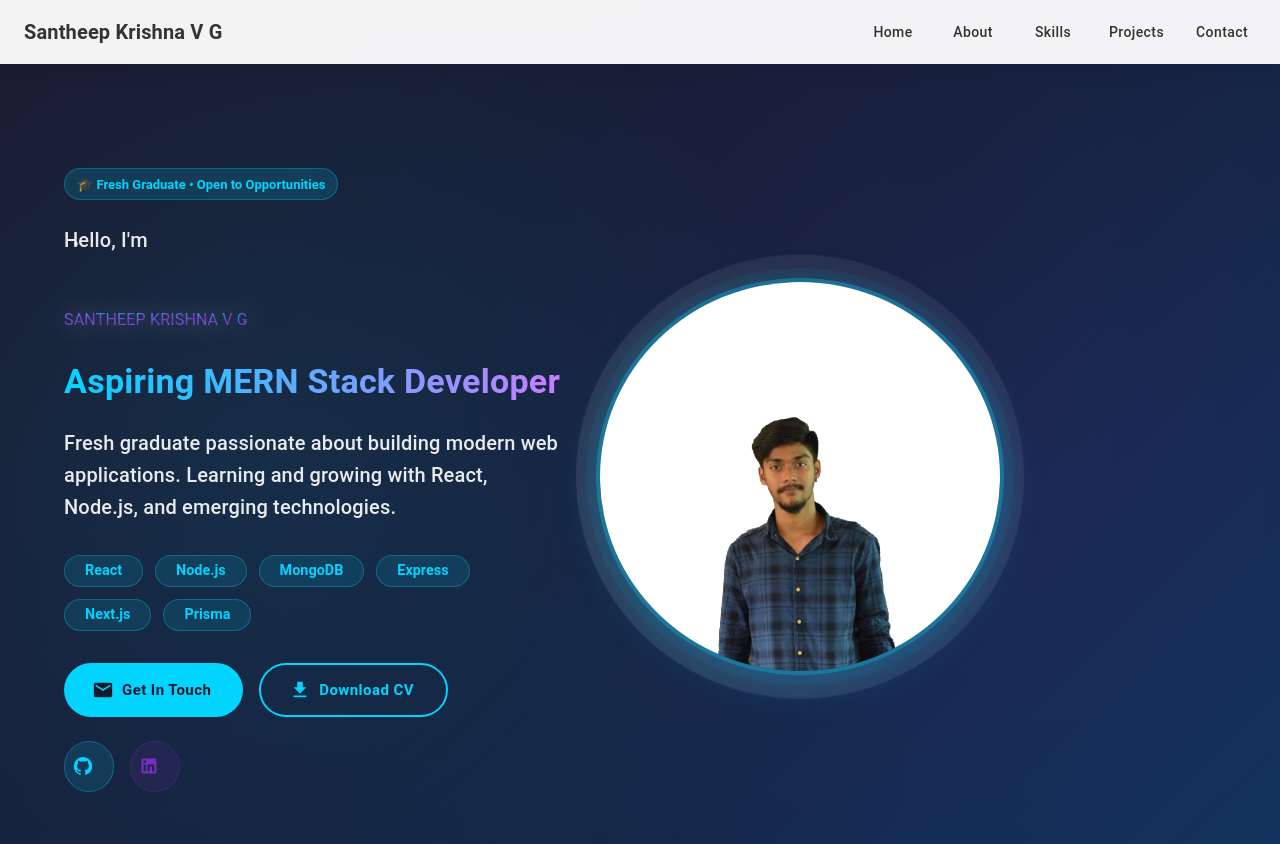
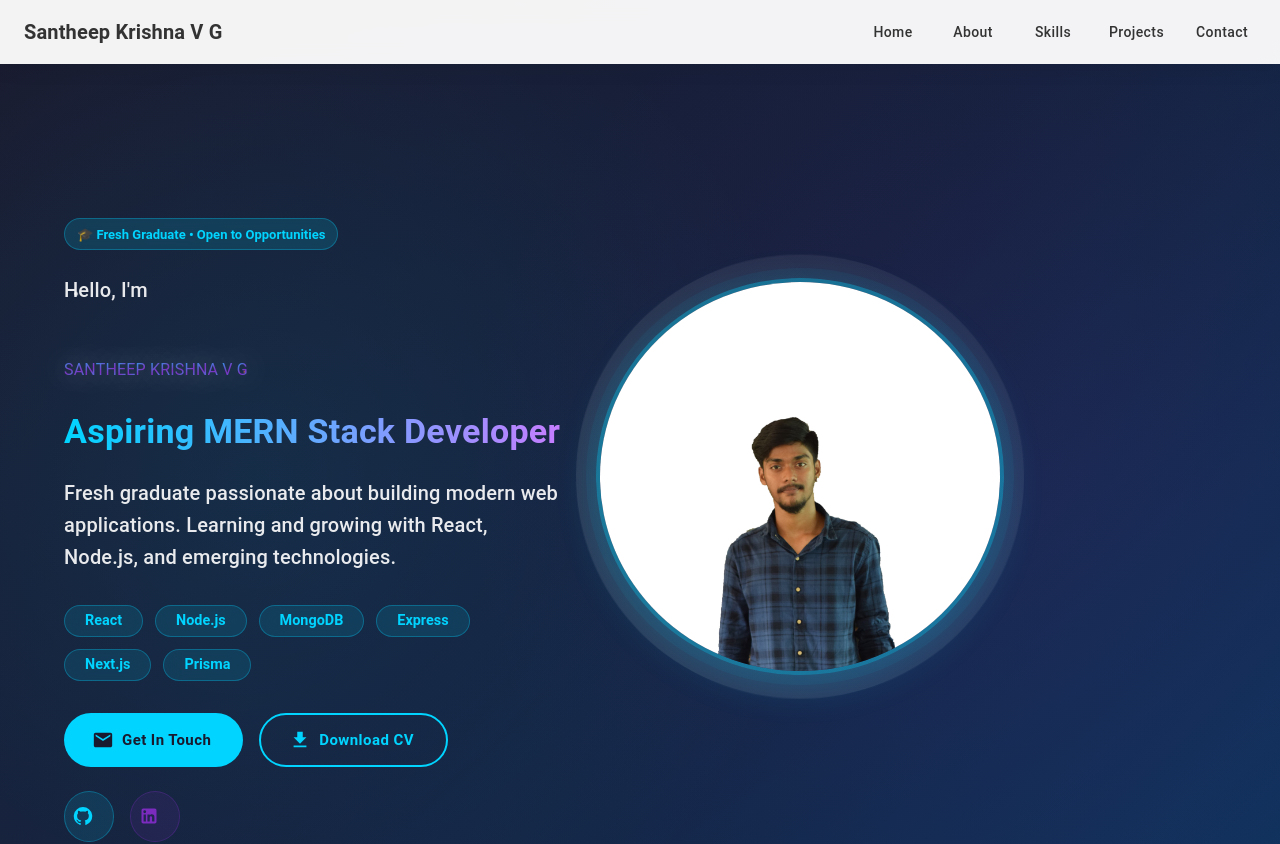
Before and after one commit to santheep7/portfolio, a Next.js app: page / in a window 1280 px wide. Shown: the top 844 px of the page. Built offline with nearby package versions, Linux system fonts and the light colour scheme.

Commit message:
some changes

```diff
--- a/src/components/About.tsx
+++ b/src/components/About.tsx
@@ -49,27 +49,27 @@ const About = () => {
         }
       );
 
-      // Parallax effect for text content
+      // Parallax effect for text content - more visible
       gsap.to(textRef.current, {
-        yPercent: -10,
+        y: -60,
         ease: 'none',
         scrollTrigger: {
           trigger: aboutRef.current,
           start: 'top bottom',
           end: 'bottom top',
-          scrub: true
+          scrub: 1
         }
       });
 
-      // Parallax effect for image
+      // Parallax effect for image - more pronounced
       gsap.to(imageRef.current, {
-        yPercent: -15,
+        y: -80,
         ease: 'none',
         scrollTrigger: {
           trigger: aboutRef.current,
           start: 'top bottom',
           end: 'bottom top',
-          scrub: true
+          scrub: 1
         }
       });
     }
--- a/src/components/Hero.tsx
+++ b/src/components/Hero.tsx
@@ -48,27 +48,27 @@ const Hero = () => {
       }
     );
 
-    // Parallax effect for profile image
+    // Parallax effect for profile image - more pronounced
     gsap.to(imageRef.current, {
-      yPercent: -20,
+      y: -100,
       ease: 'none',
       scrollTrigger: {
         trigger: heroRef.current,
         start: 'top top',
         end: 'bottom top',
-        scrub: true
+        scrub: 1
       }
     });
 
     // Parallax effect for text content
     gsap.to(textRef.current, {
-      yPercent: -10,
+      y: -50,
       ease: 'none',
       scrollTrigger: {
         trigger: heroRef.current,
         start: 'top top',
         end: 'bottom top',
-        scrub: true
+        scrub: 1
       }
     });
 
--- a/src/components/ParallaxElements.tsx
+++ b/src/components/ParallaxElements.tsx
@@ -14,19 +14,38 @@ export default function ParallaxElements() {
 
   useEffect(() => {
     if (typeof window !== 'undefined') {
-      const elements = containerRef.current?.querySelectorAll('.parallax-element');
+      // Parallax for floating shapes - different speeds
+      gsap.to('.parallax-slow', {
+        y: (i, target) => -ScrollTrigger.maxScroll(window) * target.dataset.speed,
+        ease: 'none',
+        scrollTrigger: {
+          start: 0,
+          end: 'max',
+          invalidateOnRefresh: true,
+          scrub: 0
+        }
+      });
 
-      elements?.forEach((element, index) => {
-        gsap.to(element, {
-          yPercent: -50 * (index + 1),
-          ease: 'none',
-          scrollTrigger: {
-            trigger: element,
-            start: 'top bottom',
-            end: 'bottom top',
-            scrub: true
-          }
-        });
+      gsap.to('.parallax-medium', {
+        y: (i, target) => -ScrollTrigger.maxScroll(window) * target.dataset.speed,
+        ease: 'none',
+        scrollTrigger: {
+          start: 0,
+          end: 'max',
+          invalidateOnRefresh: true,
+          scrub: 0
+        }
+      });
+
+      gsap.to('.parallax-fast', {
+        y: (i, target) => -ScrollTrigger.maxScroll(window) * target.dataset.speed,
+        ease: 'none',
+        scrollTrigger: {
+          start: 0,
+          end: 'max',
+          invalidateOnRefresh: true,
+          scrub: 0
+        }
       });
     }
   }, []);
@@ -45,119 +64,264 @@ export default function ParallaxElements() {
         overflow: 'hidden'
       }}
     >
-      {/* Floating geometric shapes */}
+      {/* Grid Lines - Slow Parallax */}
       <Box
-        className="parallax-element"
+        className="parallax-slow"
+        data-speed="0.1"
         sx={{
           position: 'absolute',
-          top: '10%',
-          right: '10%',
-          width: '120px',
-          height: '120px',
-          background: 'linear-gradient(45deg, rgba(0, 212, 255, 0.15), rgba(0, 212, 255, 0.05))',
-          borderRadius: '20px',
+          top: '5%',
+          left: '10%',
+          width: '200px',
+          height: '200px',
+          background: `
+            linear-gradient(90deg, rgba(0, 212, 255, 0.1) 1px, transparent 1px),
+            linear-gradient(rgba(0, 212, 255, 0.1) 1px, transparent 1px)
+          `,
+          backgroundSize: '20px 20px',
           transform: 'rotate(45deg)',
-          animation: 'float 6s ease-in-out infinite',
-          backdropFilter: 'blur(10px)',
-          border: '1px solid rgba(0, 212, 255, 0.2)'
+          opacity: 0.3
         }}
       />
 
+      {/* Code Snippet Effect - Medium Parallax */}
       <Box
-        className="parallax-element"
+        className="parallax-medium"
+        data-speed="0.2"
+        sx={{
+          position: 'absolute',
+          top: '15%',
+          right: '15%',
+          width: '180px',
+          padding: '15px',
+          background: 'rgba(0, 212, 255, 0.05)',
+          border: '1px solid rgba(0, 212, 255, 0.2)',
+          borderRadius: '8px',
+          fontFamily: 'monospace',
+          fontSize: '10px',
+          color: '#00d4ff',
+          backdropFilter: 'blur(10px)',
+          '&::before': {
+            content: '"const dev = { \\A  name: \\"Portfolio\\", \\A  tech: [React, Next] \\A}"',
+            whiteSpace: 'pre',
+            opacity: 0.6
+          }
+        }}
+      />
+
+      {/* Hexagon Shape - Fast Parallax */}
+      <Box
+        className="parallax-fast"
+        data-speed="0.3"
+        sx={{
+          position: 'absolute',
+          top: '40%',
+          left: '5%',
+          width: '100px',
+          height: '115px',
+          background: 'linear-gradient(135deg, rgba(123, 44, 191, 0.15), rgba(199, 125, 255, 0.05))',
+          clipPath: 'polygon(50% 0%, 100% 25%, 100% 75%, 50% 100%, 0% 75%, 0% 25%)',
+          border: '1px solid rgba(123, 44, 191, 0.3)',
+          backdropFilter: 'blur(10px)'
+        }}
+      />
+
+      {/* Circuit Pattern - Slow Parallax */}
+      <Box
+        className="parallax-slow"
+        data-speed="0.15"
         sx={{
           position: 'absolute',
           top: '60%',
-          left: '5%',
-          width: '100px',
-          height: '100px',
-          background: 'linear-gradient(45deg, rgba(123, 44, 191, 0.15), rgba(199, 125, 255, 0.05))',
-          borderRadius: '50%',
-          animation: 'float 8s ease-in-out infinite reverse',
-          backdropFilter: 'blur(10px)',
-          border: '1px solid rgba(123, 44, 191, 0.2)'
+          right: '8%',
+          width: '150px',
+          height: '150px',
+          background: `
+            radial-gradient(circle at 20% 20%, rgba(0, 212, 255, 0.2) 2px, transparent 2px),
+            radial-gradient(circle at 80% 80%, rgba(199, 125, 255, 0.2) 2px, transparent 2px),
+            linear-gradient(90deg, rgba(0, 212, 255, 0.1) 1px, transparent 1px),
+            linear-gradient(rgba(199, 125, 255, 0.1) 1px, transparent 1px)
+          `,
+          backgroundSize: '100% 100%, 100% 100%, 30px 30px, 30px 30px',
+          border: '1px solid rgba(0, 212, 255, 0.2)',
+          borderRadius: '10px',
+          backdropFilter: 'blur(5px)'
         }}
       />
 
+      {/* Binary Code Effect - Medium Parallax */}
       <Box
-        className="parallax-element"
+        className="parallax-medium"
+        data-speed="0.25"
         sx={{
           position: 'absolute',
-          top: '30%',
-          left: '80%',
-          width: '80px',
-          height: '80px',
-          background: 'linear-gradient(45deg, rgba(0, 212, 255, 0.12), rgba(123, 44, 191, 0.08))',
-          clipPath: 'polygon(50% 0%, 0% 100%, 100% 100%)',
-          animation: 'float 10s ease-in-out infinite',
+          top: '25%',
+          left: '70%',
+          width: '120px',
+          padding: '10px',
+          background: 'rgba(123, 44, 191, 0.05)',
+          border: '1px solid rgba(123, 44, 191, 0.2)',
+          borderRadius: '6px',
+          fontFamily: 'monospace',
+          fontSize: '8px',
+          color: '#c77dff',
+          lineHeight: 1.4,
           backdropFilter: 'blur(10px)',
-          border: '1px solid rgba(0, 212, 255, 0.15)'
+          '&::before': {
+            content: '"01001000 01101001\\A01010100 01100101\\A01100011 01101000"',
+            whiteSpace: 'pre',
+            opacity: 0.5
+          }
         }}
       />
 
+      {/* Glowing Circle - Fast Parallax */}
       <Box
-        className="parallax-element"
+        className="parallax-fast"
+        data-speed="0.35"
+        sx={{
+          position: 'absolute',
+          top: '70%',
+          left: '20%',
+          width: '120px',
+          height: '120px',
+          background: 'radial-gradient(circle, rgba(0, 212, 255, 0.15) 0%, transparent 70%)',
+          border: '2px solid rgba(0, 212, 255, 0.3)',
+          borderRadius: '50%',
+          backdropFilter: 'blur(8px)',
+          '&::before': {
+            content: '""',
+            position: 'absolute',
+            top: '50%',
+            left: '50%',
+            transform: 'translate(-50%, -50%)',
+            width: '60%',
+            height: '60%',
+            background: 'rgba(0, 212, 255, 0.1)',
+            borderRadius: '50%',
+            border: '1px solid rgba(0, 212, 255, 0.4)'
+          }
+        }}
+      />
+
+      {/* Tech Bracket - Slow Parallax */}
+      <Box
+        className="parallax-slow"
+        data-speed="0.12"
         sx={{
           position: 'absolute',
           top: '80%',
-          right: '20%',
-          width: '140px',
-          height: '140px',
-          background: 'linear-gradient(45deg, rgba(199, 125, 255, 0.12), rgba(123, 44, 191, 0.05))',
-          borderRadius: '30px',
-          transform: 'rotate(30deg)',
-          animation: 'float 7s ease-in-out infinite',
+          right: '25%',
+          width: '80px',
+          height: '80px',
+          border: '2px solid rgba(199, 125, 255, 0.3)',
+          borderRadius: '8px',
+          background: 'rgba(199, 125, 255, 0.05)',
           backdropFilter: 'blur(10px)',
-          border: '1px solid rgba(199, 125, 255, 0.2)'
+          '&::before, &::after': {
+            content: '""',
+            position: 'absolute',
+            width: '20px',
+            height: '20px',
+            border: '2px solid rgba(199, 125, 255, 0.5)'
+          },
+          '&::before': {
+            top: -2,
+            left: -2,
+            borderRight: 'none',
+            borderBottom: 'none'
+          },
+          '&::after': {
+            bottom: -2,
+            right: -2,
+            borderLeft: 'none',
+            borderTop: 'none'
+          }
         }}
       />
 
-      {/* Additional smaller elements */}
+      {/* Floating Terminal Window - Medium Parallax */}
       <Box
-        className="parallax-element"
+        className="parallax-medium"
+        data-speed="0.22"
         sx={{
           position: 'absolute',
-          top: '25%',
-          left: '15%',
-          width: '50px',
-          height: '50px',
+          top: '50%',
+          right: '40%',
+          width: '160px',
+          background: 'rgba(0, 212, 255, 0.05)',
+          border: '1px solid rgba(0, 212, 255, 0.25)',
+          borderRadius: '8px',
+          backdropFilter: 'blur(10px)',
+          overflow: 'hidden'
+        }}
+      >
+        <Box sx={{
+          height: '20px',
           background: 'rgba(0, 212, 255, 0.1)',
-          borderRadius: '50%',
-          animation: 'float 12s ease-in-out infinite',
-          backdropFilter: 'blur(5px)',
-          border: '1px solid rgba(0, 212, 255, 0.15)'
+          borderBottom: '1px solid rgba(0, 212, 255, 0.2)',
+          display: 'flex',
+          alignItems: 'center',
+          gap: '4px',
+          px: 1
+        }}>
+          <Box sx={{ width: '8px', height: '8px', borderRadius: '50%', background: '#ff5f56' }} />
+          <Box sx={{ width: '8px', height: '8px', borderRadius: '50%', background: '#ffbd2e' }} />
+          <Box sx={{ width: '8px', height: '8px', borderRadius: '50%', background: '#27c93f' }} />
+        </Box>
+        <Box sx={{
+          p: 1,
+          fontFamily: 'monospace',
+          fontSize: '9px',
+          color: '#00d4ff',
+          opacity: 0.6
+        }}>
+          $ npm run dev<br/>
+          &gt; Ready on port 3000
+        </Box>
+      </Box>
+
+      {/* Dotted Pattern - Fast Parallax */}
+      <Box
+        className="parallax-fast"
+        data-speed="0.28"
+        sx={{
+          position: 'absolute',
+          top: '35%',
+          left: '85%',
+          width: '100px',
+          height: '100px',
+          background: `
+            radial-gradient(circle, rgba(0, 212, 255, 0.3) 1px, transparent 1px)
+          `,
+          backgroundSize: '15px 15px',
+          opacity: 0.4
         }}
       />
 
+      {/* Arrow Indicator - Slow Parallax */}
       <Box
-        className="parallax-element"
+        className="parallax-slow"
+        data-speed="0.18"
         sx={{
           position: 'absolute',
-          top: '70%',
-          right: '60%',
-          width: '40px',
-          height: '40px',
-          background: 'rgba(199, 125, 255, 0.15)',
-          transform: 'rotate(45deg)',
-          animation: 'float 9s ease-in-out infinite reverse',
-          border: '1px solid rgba(199, 125, 255, 0.2)'
-        }}
-      />
-
-      <Box
-        className="parallax-element"
-        sx={{
-          position: 'absolute',
-          top: '45%',
+          top: '90%',
           left: '50%',
           width: '60px',
           height: '60px',
-          background: 'linear-gradient(135deg, rgba(0, 212, 255, 0.1), rgba(199, 125, 255, 0.1))',
-          borderRadius: '15px',
-          transform: 'rotate(15deg)',
-          animation: 'float 11s ease-in-out infinite',
-          backdropFilter: 'blur(8px)',
-          border: '1px solid rgba(0, 212, 255, 0.2)'
+          border: '2px solid rgba(0, 212, 255, 0.3)',
+          borderRadius: '50%',
+          display: 'flex',
+          alignItems: 'center',
+          justifyContent: 'center',
+          background: 'rgba(0, 212, 255, 0.05)',
+          backdropFilter: 'blur(10px)',
+          '&::before': {
+            content: '"⟨/⟩"',
+            fontSize: '24px',
+            color: '#00d4ff',
+            opacity: 0.6
+          }
         }}
       />
     </Box>
--- a/src/components/Projects.tsx
+++ b/src/components/Projects.tsx
@@ -55,17 +55,17 @@ const Projects = () => {
         stagger: 0.5
       });
 
-      // Parallax effect for project cards
+      // Parallax effect for project cards - more visible
       const projectCards = document.querySelectorAll('.floating-card');
       projectCards.forEach((card, index) => {
         gsap.to(card, {
-          yPercent: -10 * (index + 1),
+          y: -60 * (index + 1),
           ease: 'none',
           scrollTrigger: {
             trigger: projectsRef.current,
             start: 'top bottom',
             end: 'bottom top',
-            scrub: true
+            scrub: 1
           }
         });
       });
--- a/src/components/Skills.tsx
+++ b/src/components/Skills.tsx
@@ -74,17 +74,17 @@ const Skills = () => {
         }
       );
 
-      // Parallax effect for skill cards
+      // Parallax effect for skill cards - more visible
       const skillCards = document.querySelectorAll('.skill-item');
       skillCards.forEach((card, index) => {
         gsap.to(card, {
-          yPercent: -15 * (index % 3 + 1),
+          y: -80 * (index % 3 + 1),
           ease: 'none',
           scrollTrigger: {
             trigger: skillsRef.current,
             start: 'top bottom',
             end: 'bottom top',
-            scrub: true
+            scrub: 1
           }
         });
       });
```
